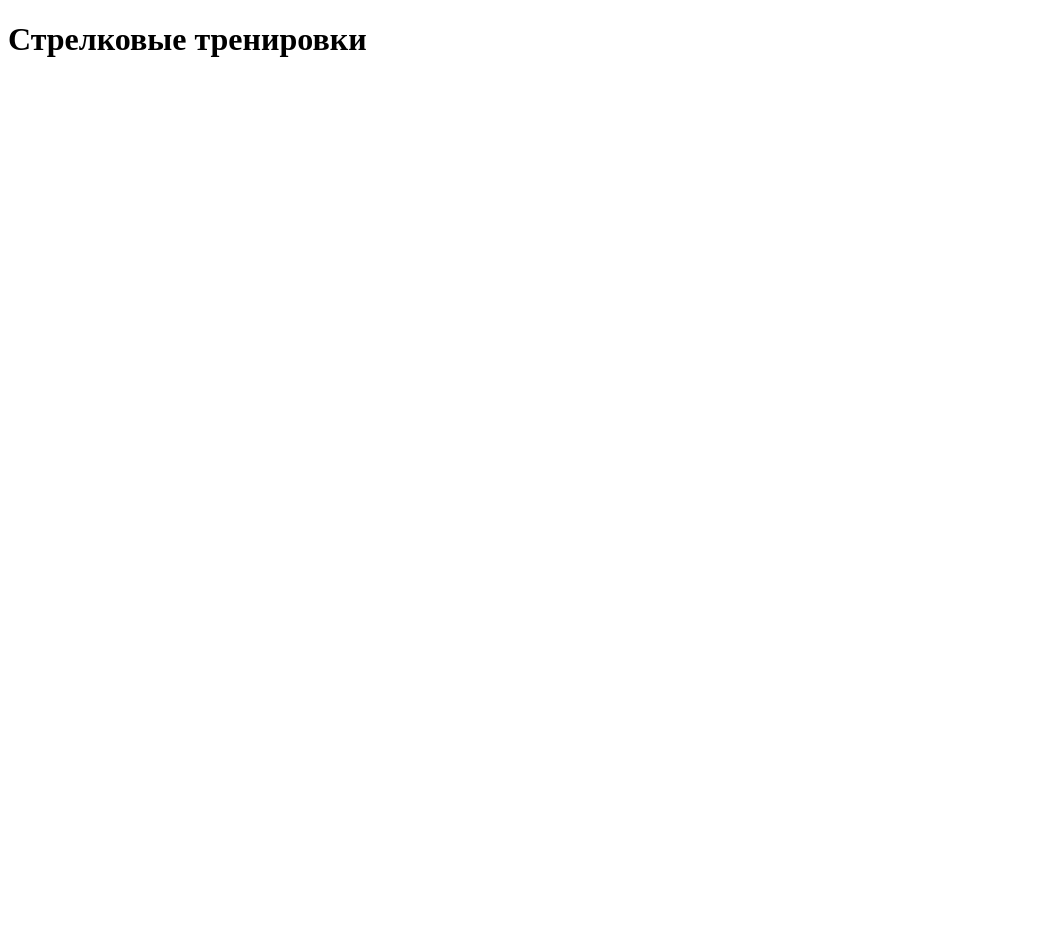
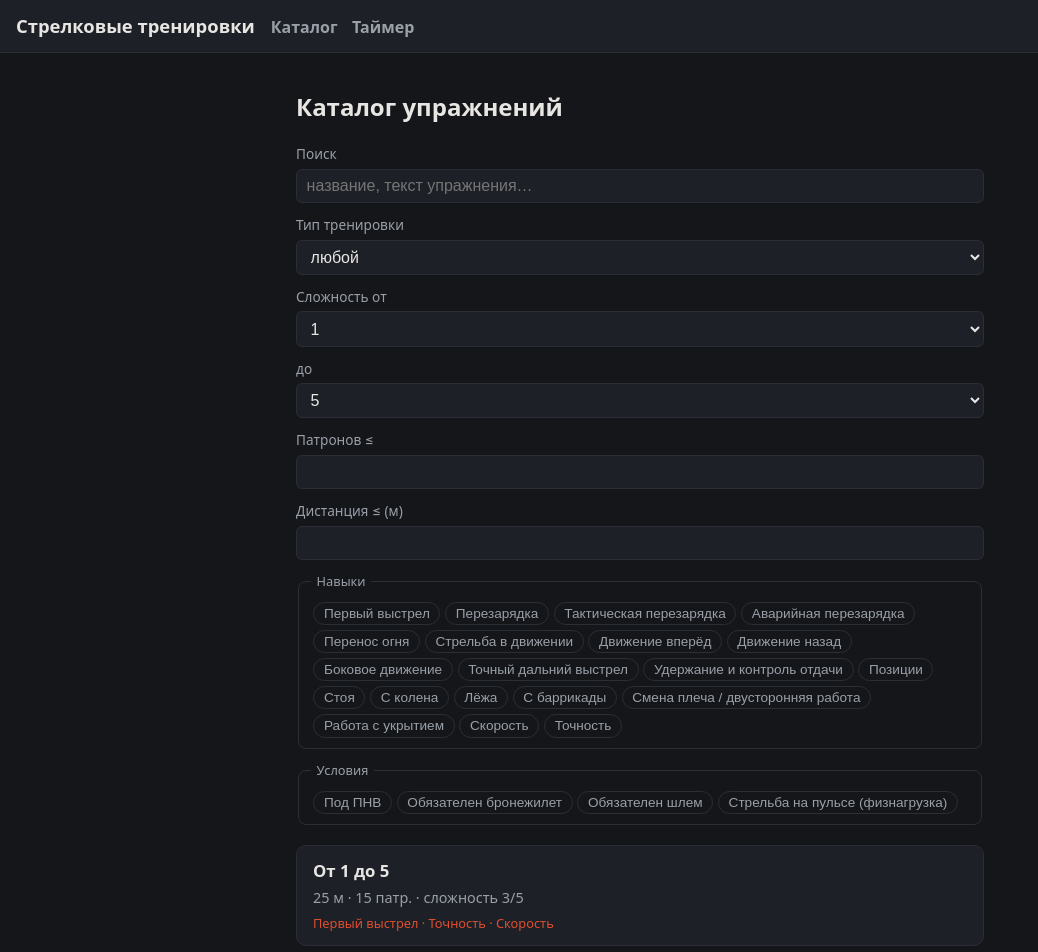
Before and after one commit to AleReTan/shooting-training-platform, a Preact app: page / in a window 1280 px wide. Shown: the top 952 px of the page, without its empty margins (0-1038 px from the left). Before the commit the page ends 800 px from the top, so only its background shows below. Built offline with nearby package versions, Linux system fonts and the light colour scheme.

Commit message:
feat: каталог с фильтрами и поиском (UI)
Co-Authored-By: Claude Code <noreply@anthropic.com>

```diff
--- a/src/app/App.tsx
+++ b/src/app/App.tsx
@@ -1,6 +1,21 @@
 import { useRoute } from './router';
+import { Shell } from './shell';
+import CatalogPage from '../features/library/CatalogPage';
 
 export default function App() {
-  useRoute();
-  return <h1>Стрелковые тренировки</h1>;
+  const { path } = useRoute();
+  return (
+    <Shell>
+      {path === '/' ? (
+        <CatalogPage />
+      ) : (
+        <section>
+          <h2>Раздел в разработке</h2>
+          <p>
+            <a href="#/">← В каталог</a>
+          </p>
+        </section>
+      )}
+    </Shell>
+  );
 }
--- /dev/null
+++ b/src/app/app.css
@@ -0,0 +1,66 @@
+/* Минимальные стили: тёмная тема, мобильный-first (детали — после MVP) */
+:root {
+  color-scheme: dark;
+  --bg: #14161a;
+  --panel: #1d2026;
+  --text: #e8e6e3;
+  --muted: #9aa0a8;
+  --accent: #e04e2f;
+}
+
+* { box-sizing: border-box; }
+
+body {
+  margin: 0;
+  background: var(--bg);
+  color: var(--text);
+  font-family: system-ui, -apple-system, 'Segoe UI', Roboto, sans-serif;
+  line-height: 1.5;
+}
+
+.app-header {
+  display: flex;
+  align-items: baseline;
+  gap: 1rem;
+  flex-wrap: wrap;
+  padding: 0.75rem 1rem;
+  background: var(--panel);
+  border-bottom: 1px solid #2a2e35;
+}
+
+.app-header h1 { font-size: 1.15rem; margin: 0; }
+.app-header nav { display: flex; gap: 0.9rem; }
+.app-header a { color: var(--muted); text-decoration: none; font-weight: 600; }
+.app-header a:hover { color: var(--text); }
+
+.app-main { max-width: 720px; margin: 0 auto; padding: 1rem; }
+
+.filters { display: flex; flex-direction: column; gap: 0.75rem; margin-bottom: 1.25rem; }
+.filters label { display: flex; flex-direction: column; gap: 0.25rem; font-size: 0.85rem; color: var(--muted); }
+.filters input, .filters select {
+  background: var(--panel); color: var(--text);
+  border: 1px solid #2a2e35; border-radius: 6px; padding: 0.45rem 0.6rem; font-size: 1rem;
+}
+.filters__group { border: 1px solid #2a2e35; border-radius: 8px; padding: 0.5rem 0.75rem; }
+.filters__group legend { font-size: 0.8rem; color: var(--muted); padding: 0 0.35rem; }
+
+.tag-chip {
+  display: inline-block; margin: 0.15rem; padding: 0.2rem 0.6rem;
+  border-radius: 999px; border: 1px solid #2a2e35;
+  background: transparent; color: var(--muted); font-size: 0.85rem; cursor: pointer;
+}
+.tag-chip--active { background: var(--accent); border-color: var(--accent); color: #fff; }
+
+.drill-list { display: flex; flex-direction: column; gap: 0.75rem; }
+.drill-card { background: var(--panel); border: 1px solid #2a2e35; border-radius: 10px; padding: 0.75rem 1rem; }
+.drill-card__name { margin: 0 0 0.2rem; font-size: 1.05rem; }
+.drill-card__name a { color: var(--text); text-decoration: none; }
+.drill-card__meta { margin: 0; color: var(--muted); font-size: 0.9rem; }
+.drill-card__tags { margin: 0.35rem 0 0; color: var(--accent); font-size: 0.8rem; }
+
+.empty { text-align: center; padding: 2rem 0; color: var(--muted); }
+.empty button {
+  margin-top: 0.5rem; padding: 0.45rem 1rem; border-radius: 8px;
+  border: 1px solid var(--accent); background: transparent; color: var(--accent);
+  font-size: 1rem; cursor: pointer;
+}
--- a/src/app/main.tsx
+++ b/src/app/main.tsx
@@ -1,5 +1,6 @@
 import { render } from 'preact';
 import App from './App';
+import './app.css';
 
 const root = document.getElementById('app');
 if (root) render(<App />, root);
--- /dev/null
+++ b/src/app/shell.tsx
@@ -0,0 +1,17 @@
+import type { ComponentChildren } from 'preact';
+
+/** Оболочка приложения: шапка с названием и навигацией. */
+export function Shell(props: { children: ComponentChildren }) {
+  return (
+    <>
+      <header class="app-header">
+        <h1>Стрелковые тренировки</h1>
+        <nav>
+          <a href="#/">Каталог</a>
+          <a href="#/timer">Таймер</a>
+        </nav>
+      </header>
+      <main class="app-main">{props.children}</main>
+    </>
+  );
+}
--- /dev/null
+++ b/src/features/library/CatalogPage.tsx
@@ -0,0 +1,167 @@
+import { useMemo, useState } from 'preact/hooks';
+import { loadData } from '../../data/load';
+import { localized } from '../../app/i18n';
+import { filterDrills, type CatalogFilters } from './filters';
+import { DrillCard } from './DrillCard';
+import { TagChip } from '../../ui/TagChip';
+import type { FireMode } from '../../data/types';
+
+/** Каталог упражнений: поиск, фильтры, список (спека §8 п.1). */
+export default function CatalogPage() {
+  const { drills, taxonomy } = loadData();
+
+  const [query, setQuery] = useState('');
+  const [tags, setTags] = useState<string[]>([]);
+  const [fireMode, setFireMode] = useState<'' | FireMode>('');
+  const [difficultyMin, setDifficultyMin] = useState(1);
+  const [difficultyMax, setDifficultyMax] = useState(5);
+  const [maxRounds, setMaxRounds] = useState<number | ''>('');
+  const [distanceMax, setDistanceMax] = useState<number | ''>('');
+
+  const tagLabels = useMemo(
+    () => new Map(taxonomy.tags.map((t) => [t.id, localized(t.label)])),
+    [taxonomy],
+  );
+
+  const filters: CatalogFilters = {
+    query,
+    tags,
+    fireMode: fireMode || undefined,
+    difficultyMin,
+    difficultyMax,
+    maxRounds: maxRounds === '' ? undefined : maxRounds,
+    distanceMax: distanceMax === '' ? undefined : distanceMax,
+  };
+
+  const visible = useMemo(
+    () => filterDrills(drills, filters),
+    [drills, query, tags, fireMode, difficultyMin, difficultyMax, maxRounds, distanceMax],
+  );
+
+  const toggleTag = (id: string) =>
+    setTags((t) => (t.includes(id) ? t.filter((x) => x !== id) : [...t, id]));
+
+  const reset = () => {
+    setQuery('');
+    setTags([]);
+    setFireMode('');
+    setDifficultyMin(1);
+    setDifficultyMax(5);
+    setMaxRounds('');
+    setDistanceMax('');
+  };
+
+  const renderTagGroup = (group: 'skill' | 'condition', title: string) => (
+    <fieldset class="filters__group">
+      <legend>{title}</legend>
+      {taxonomy.tags
+        .filter((t) => t.group === group)
+        .map((t) => (
+          <TagChip
+            key={t.id}
+            label={localized(t.label)}
+            active={tags.includes(t.id)}
+            onClick={() => toggleTag(t.id)}
+          />
+        ))}
+    </fieldset>
+  );
+
+  return (
+    <section>
+      <h2>Каталог упражнений</h2>
+
+      <div class="filters">
+        <label class="filters__search">
+          Поиск
+          <input
+            type="search"
+            value={query}
+            onInput={(e) => setQuery((e.target as HTMLInputElement).value)}
+            placeholder="название, текст упражнения…"
+          />
+        </label>
+
+        <label>
+          Тип тренировки
+          <select
+            value={fireMode}
+            onChange={(e) => setFireMode((e.target as HTMLSelectElement).value as '' | FireMode)}
+          >
+            <option value="">любой</option>
+            <option value="live">боевые</option>
+            <option value="dry">сухие</option>
+          </select>
+        </label>
+
+        <label>
+          Сложность от
+          <select
+            value={difficultyMin}
+            onChange={(e) => setDifficultyMin(Number((e.target as HTMLSelectElement).value))}
+          >
+            {[1, 2, 3, 4, 5].map((n) => (
+              <option value={n}>{n}</option>
+            ))}
+          </select>
+        </label>
+
+        <label>
+          до
+          <select
+            value={difficultyMax}
+            onChange={(e) => setDifficultyMax(Number((e.target as HTMLSelectElement).value))}
+          >
+            {[1, 2, 3, 4, 5].map((n) => (
+              <option value={n}>{n}</option>
+            ))}
+          </select>
+        </label>
+
+        <label>
+          Патронов ≤
+          <input
+            type="number"
+            min={0}
+            value={maxRounds}
+            onInput={(e) => {
+              const v = (e.target as HTMLInputElement).value;
+              setMaxRounds(v === '' ? '' : Number(v));
+            }}
+          />
+        </label>
+
+        <label>
+          Дистанция ≤ (м)
+          <input
+            type="number"
+            min={0}
+            value={distanceMax}
+            onInput={(e) => {
+              const v = (e.target as HTMLInputElement).value;
+              setDistanceMax(v === '' ? '' : Number(v));
+            }}
+          />
+        </label>
+
+        {renderTagGroup('skill', 'Навыки')}
+        {renderTagGroup('condition', 'Условия')}
+      </div>
+
+      {visible.length === 0 ? (
+        <div class="empty">
+          <p>Ничего не найдено</p>
+          <button type="button" onClick={reset}>
+            Сбросить
+          </button>
+        </div>
+      ) : (
+        <div class="drill-list">
+          {visible.map((d) => (
+            <DrillCard key={d.id} drill={d} tagLabels={tagLabels} />
+          ))}
+        </div>
+      )}
+    </section>
+  );
+}
--- /dev/null
+++ b/src/features/library/DrillCard.tsx
@@ -0,0 +1,26 @@
+import type { Drill } from '../../data/types';
+import { localized } from '../../app/i18n';
+
+/** Карточка упражнения в списке каталога. */
+export function DrillCard(props: { drill: Drill; tagLabels: Map<string, string> }) {
+  const { drill } = props;
+  return (
+    <article class="drill-card">
+      <h3 class="drill-card__name">
+        <a href={`#/drill/${drill.id}`}>{localized(drill.name)}</a>
+      </h3>
+      <p class="drill-card__meta">
+        {drill.distance.min === drill.distance.max
+          ? `${drill.distance.min} м`
+          : `${drill.distance.min}–${drill.distance.max} м`}
+        {' · '}
+        {drill.rounds} патр.
+        {' · '}
+        сложность {drill.difficulty}/5
+      </p>
+      <p class="drill-card__tags">
+        {drill.tags.map((t) => props.tagLabels.get(t) ?? t).join(' · ')}
+      </p>
+    </article>
+  );
+}
--- /dev/null
+++ b/src/ui/TagChip.tsx
@@ -0,0 +1,13 @@
+/** Чип тега-фильтра: кнопка-переключатель. */
+export function TagChip(props: { label: string; active: boolean; onClick: () => void }) {
+  return (
+    <button
+      type="button"
+      class={'tag-chip' + (props.active ? ' tag-chip--active' : '')}
+      aria-pressed={props.active}
+      onClick={props.onClick}
+    >
+      {props.label}
+    </button>
+  );
+}
```
Also changed, not shown: 1 other file (tests, documents, lock files or other folders).
